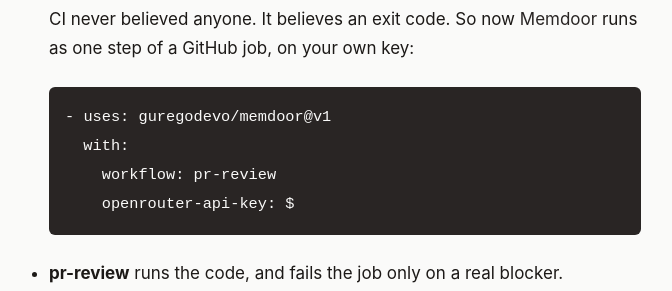
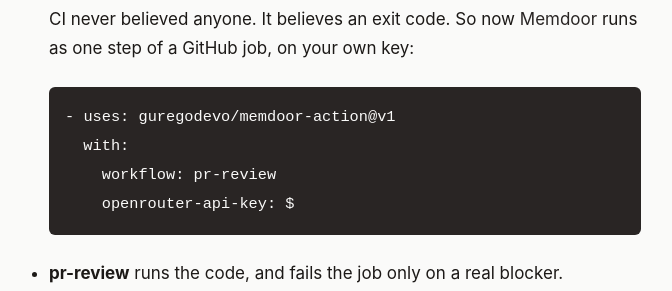
Before and after one commit to guregodevo/guregodevo.github.io, a Jekyll site: the page built from _posts/2026-10-27-ci-already-knew.md, in a window 1280 px wide. Shown: the part 778-1069 px from the top of the page, without its empty margins (295-967 px from the left). Built offline with Jekyll 4.4.1, drawn with Linux system fonts in a browser that asks for light colours.

Commit message:
CI already knew: the action is guregodevo/memdoor-action@v1

````diff
--- a/_posts/2026-10-27-ci-already-knew.md
+++ b/_posts/2026-10-27-ci-already-knew.md
@@ -13,7 +13,7 @@
 CI never believed anyone. It believes an exit code. So now [Memdoor](https://memdoor.ai) runs as one step of a GitHub job, on your own key:
 
 ```yaml
-- uses: guregodevo/memdoor@v1
+- uses: guregodevo/memdoor-action@v1
   with:
     workflow: pr-review
     openrouter-api-key: ${{ secrets.OPEN_ROUTER_API_KEY }}
````
